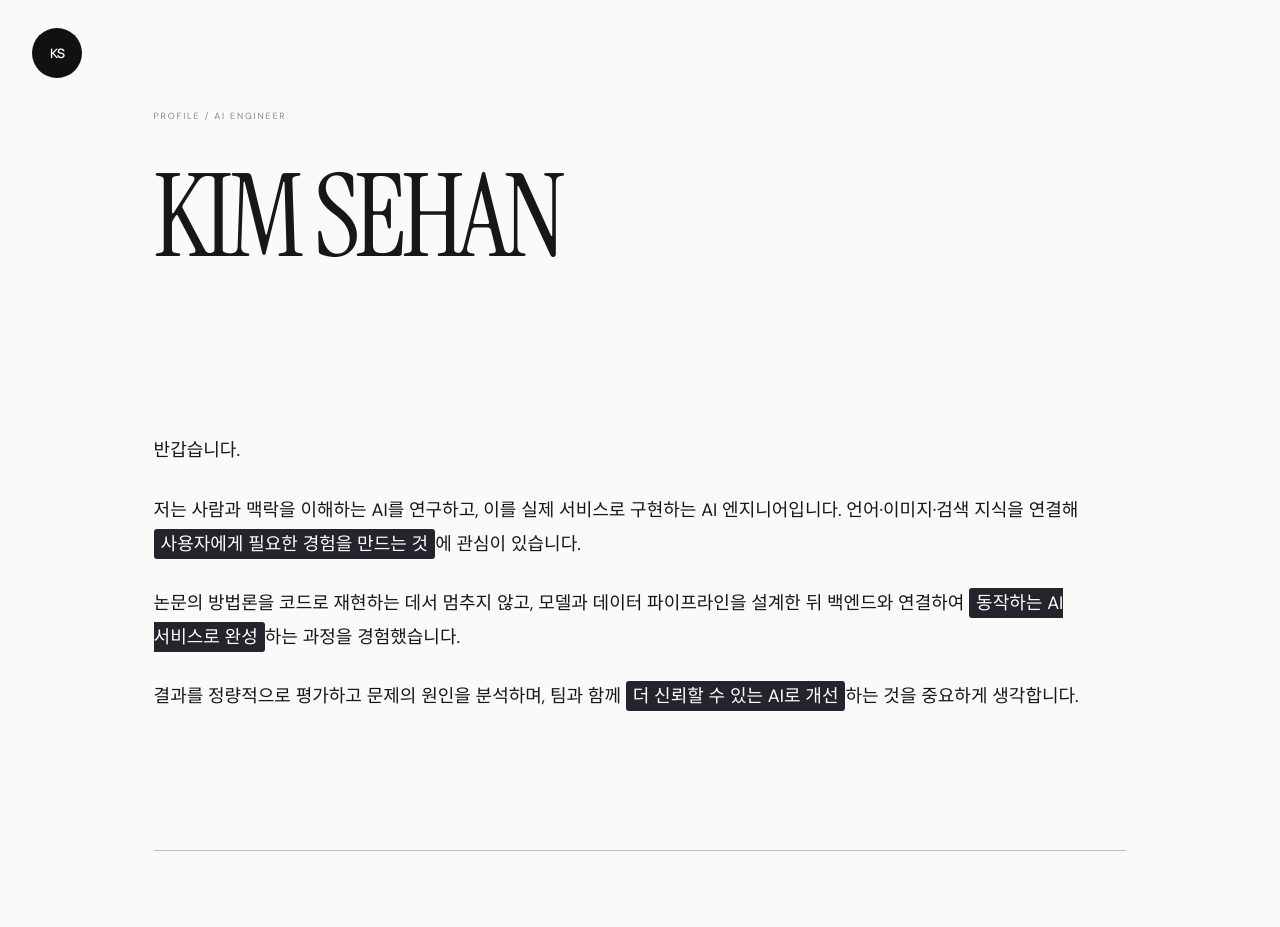
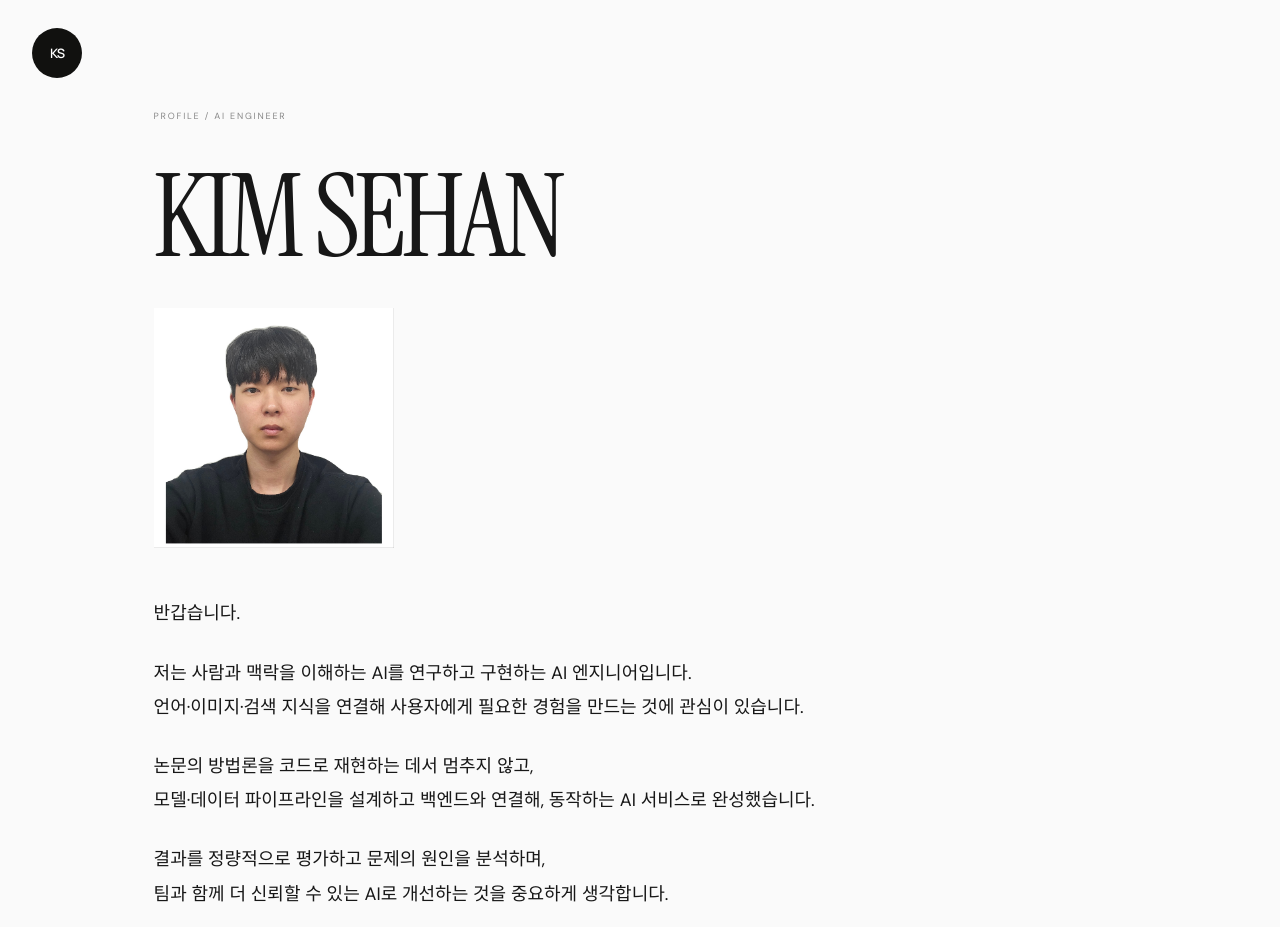
Before and after one commit to kimsehan11/kimsehan11.github.io, a Next.js app: page /profile in a window 1280 px wide. Shown: the top 927 px of the page. Built offline with nearby package versions, Linux system fonts and the light colour scheme.

Commit message:
Add profile portrait and simplify introduction layout

```diff
--- a/app/globals.css
+++ b/app/globals.css
@@ -138,8 +138,10 @@ a.hex-segment i{cursor:pointer}
 .resume-ks{top:28px;left:32px}.resume-hero{min-height:850px;padding:110px 0 100px}
 .resume-overline{margin:0 0 45px;font-size:9px;letter-spacing:.2em;color:#888}
 .resume-hero h1{margin:0;font:400 clamp(76px,9vw,138px)/.88 "Instrument Serif",Georgia,serif;letter-spacing:-.045em}
-.resume-intro{max-width:970px;margin:165px 0 0;font-size:18px;line-height:1.9;word-break:keep-all}
-.resume-intro p{margin:0 0 25px}.resume-intro mark{padding:3px 7px;background:#24242c;color:white;border-radius:3px}
+.resume-portrait{display:block;width:240px;max-width:100%;height:auto;margin-top:40px}
+.resume-intro{max-width:970px;margin:48px 0 0;font-size:18px;line-height:1.9;word-break:keep-all}
+.resume-intro p{margin:0 0 25px}
+@media(min-width:1200px){.resume-intro-line{display:block}}
 .resume-section{display:grid;grid-template-columns:230px 1fr;gap:6vw;padding:75px 0;border-top:1px solid #bdbdbd}
 .resume-section>h2{margin:0;font:600 13px Manrope,sans-serif;letter-spacing:.08em}
 .resume-list article{display:grid;grid-template-columns:130px 1fr;gap:35px;padding:0 0 48px;margin-bottom:48px;border-bottom:1px solid #ddd}
@@ -156,5 +158,5 @@ a.hex-segment i{cursor:pointer}
   .project-modal-page{padding:52px 12px}.modal-close{top:8px;right:10px}.sheet-meta{grid-template-columns:1fr 1fr}.sheet-meta span:nth-child(2){display:none}.sheet-title{padding:50px 24px 35px}.sheet-title h1{font-size:54px}.sheet-visual{grid-template-columns:1fr;padding:35px 24px}.sheet-orbit{width:76vw}.sheet-content{grid-template-columns:1fr;padding:50px 24px;gap:35px}.project-section{padding:45px 24px}.project-section-grid,.project-section--results .project-section-grid,.project-section--flow .project-section-grid{grid-template-columns:1fr;gap:38px}.project-section--flow .project-section-copy{position:static}.project-section-images,.project-section--results .project-section-images{grid-template-columns:1fr}.project-section--results .project-section-images figure{grid-column:1;grid-row:auto}.project-section-images figure:last-child,.project-section-images figure:nth-child(n+4){grid-column:1}.code-flow-branches{grid-template-columns:1fr}.code-flow-node--branch{min-height:auto}.sheet-tags{padding:0 24px 45px}.sheet-github,.sheet-presentation{padding:22px 24px}
   .select-intro{left:22px;top:18%;width:240px;transform:none}.select-intro h1{font-size:43px}.select-intro p{display:none}.hex-stage{left:50%;top:61%;width:92vw}.select-word{right:-4px;font-size:54px}.select-caption{bottom:18px;gap:12px;width:max-content}.hex-segment span{font-size:8px;top:10%}.main-ks{top:18px;left:18px}
   .info-page{padding:110px 22px 50px}.info-hero{grid-template-columns:1fr;gap:35px}.info-hero h1{font-size:76px}.info-grid,.concept-bands{grid-template-columns:1fr}.info-grid article{min-height:220px;border-right:0;border-bottom:1px solid var(--line)}.concept-bands>div{border-right:0;border-bottom:1px solid var(--line)}.next-hero h1{font-size:100px}.query-flow{font-size:8px}
-  .resume-page{padding:0 22px 40px}.resume-hero{min-height:auto;padding:105px 0 80px}.resume-hero h1{font-size:65px}.resume-intro{margin-top:100px;font-size:15px}.resume-section{grid-template-columns:1fr;gap:45px;padding:55px 0}.resume-list article{grid-template-columns:1fr;gap:15px}.resume-list h3{font-size:23px}.resume-skills{grid-template-columns:1fr}.resume-skills>div{min-height:170px}.resume-skills p{margin-top:45px}.resume-footer{gap:25px;font-size:8px}
+  .resume-page{padding:0 22px 40px}.resume-hero{min-height:auto;padding:105px 0 80px}.resume-hero h1{font-size:65px}.resume-portrait{width:200px;margin-top:32px}.resume-intro{margin-top:32px;font-size:15px}.resume-section{grid-template-columns:1fr;gap:45px;padding:55px 0}.resume-list article{grid-template-columns:1fr;gap:15px}.resume-list h3{font-size:23px}.resume-skills{grid-template-columns:1fr}.resume-skills>div{min-height:170px}.resume-skills p{margin-top:45px}.resume-footer{gap:25px;font-size:8px}
 }
--- a/app/profile/ProfileContent.tsx
+++ b/app/profile/ProfileContent.tsx
@@ -7,11 +7,21 @@ export default function ProfileContent() {
       <section className="resume-hero">
         <p className="resume-overline">PROFILE / AI ENGINEER</p>
         <h1>KIM SEHAN</h1>
+        <img className="resume-portrait" src="/profile/kim-sehan.jpg" alt="김세한 프로필 사진" width={1434} height={1434} />
         <div className="resume-intro">
           <p>반갑습니다.</p>
-          <p>저는 사람과 맥락을 이해하는 AI를 연구하고, 이를 실제 서비스로 구현하는 AI 엔지니어입니다. 언어·이미지·검색 지식을 연결해 <mark>사용자에게 필요한 경험을 만드는 것</mark>에 관심이 있습니다.</p>
-          <p>논문의 방법론을 코드로 재현하는 데서 멈추지 않고, 모델과 데이터 파이프라인을 설계한 뒤 백엔드와 연결하여 <mark>동작하는 AI 서비스로 완성</mark>하는 과정을 경험했습니다.</p>
-          <p>결과를 정량적으로 평가하고 문제의 원인을 분석하며, 팀과 함께 <mark>더 신뢰할 수 있는 AI로 개선</mark>하는 것을 중요하게 생각합니다.</p>
+          <p>
+            <span className="resume-intro-line">저는 사람과 맥락을 이해하는 AI를 연구하고 구현하는 AI 엔지니어입니다.</span>{" "}
+            <span className="resume-intro-line">언어·이미지·검색 지식을 연결해 사용자에게 필요한 경험을 만드는 것에 관심이 있습니다.</span>
+          </p>
+          <p>
+            <span className="resume-intro-line">논문의 방법론을 코드로 재현하는 데서 멈추지 않고,</span>{" "}
+            <span className="resume-intro-line">모델·데이터 파이프라인을 설계하고 백엔드와 연결해, 동작하는 AI 서비스로 완성했습니다.</span>
+          </p>
+          <p>
+            <span className="resume-intro-line">결과를 정량적으로 평가하고 문제의 원인을 분석하며,</span>{" "}
+            <span className="resume-intro-line">팀과 함께 더 신뢰할 수 있는 AI로 개선하는 것을 중요하게 생각합니다.</span>
+          </p>
         </div>
       </section>
       <section className="resume-section"><h2>EDUCATION</h2><div className="resume-list"><article><time>AI CAMP</time><div><h3>SK Networks Family AI Camp</h3><p>Python 데이터 분석, 머신러닝·딥러닝, 자연어 처리 및 생성형 AI 교육 이수</p></div></article></div></section>
```
Also changed, not shown: public/profile/kim-sehan.jpg (added), 1 other file (tests, documents, lock files or other folders).
